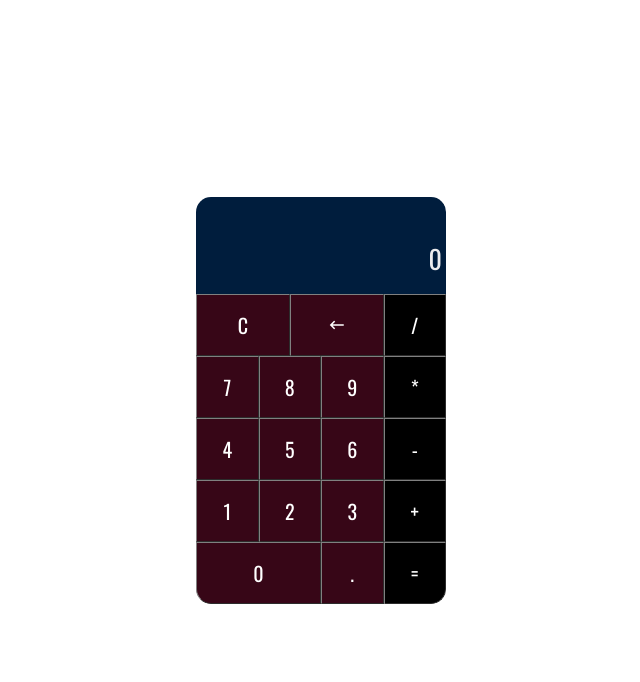
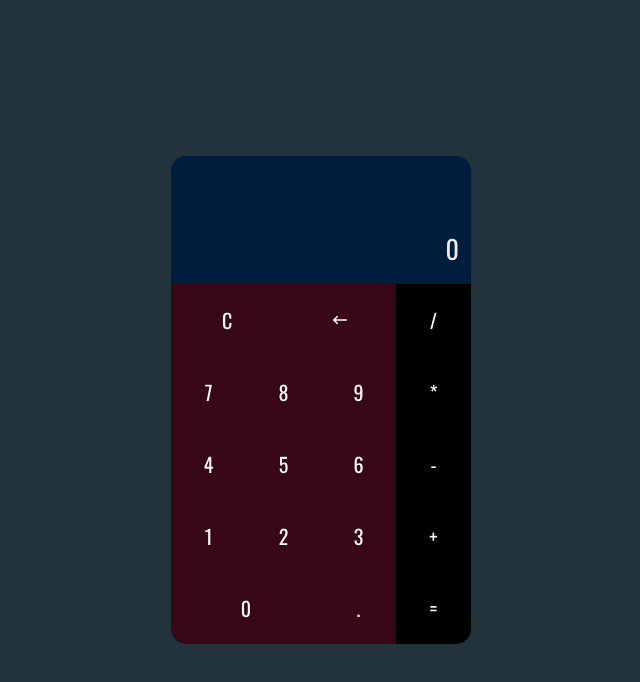
Before and after one commit to gregoriusavip/web-calculator, a plain HTML site: page index.html in a window 1280 px wide. Shown: the whole page, without its empty margins (319-959 px from the left). Drawn offline with nearby package versions, Linux system fonts and the light colour scheme.

Commit message:
Modify style

```diff
--- a/style.css
+++ b/style.css
@@ -9,22 +9,23 @@ body {
   align-items: center;
   justify-content: center;
   height: 100vh;
+  background-color: #22333b;
 }
 
 #container {
   display: flex;
   flex-direction: column;
-  width: 250px;
+  width: 300px;
 }
 
 #display {
-  height: 81px;
+  height: 112px;
   display: flex;
   justify-content: flex-end;
   align-items: end;
   font-size: 26px;
   color: #ececee;
-  padding: 0 4px 16px 0;
+  padding: 0 12px 16px 0;
   overflow: hidden;
   background-color: #001d3d;
   border-radius: 15px 15px 0 0;
@@ -41,9 +42,9 @@ body {
 
 .row > button {
   width: 100%;
-  height: 62px;
+  height: 72px;
   flex: auto;
-  border: 1px outset grey;
+  border: none;
   background-color: #370617;
   font-size: 20px;
   color: white;
@@ -52,8 +53,8 @@ body {
 #divide,
 #evaluate,
 #decimal {
-  min-width: 62.5px;
-  max-width: 62.5px;
+  min-width: 75px;
+  max-width: 75px;
 }
 
 #zero {
```
